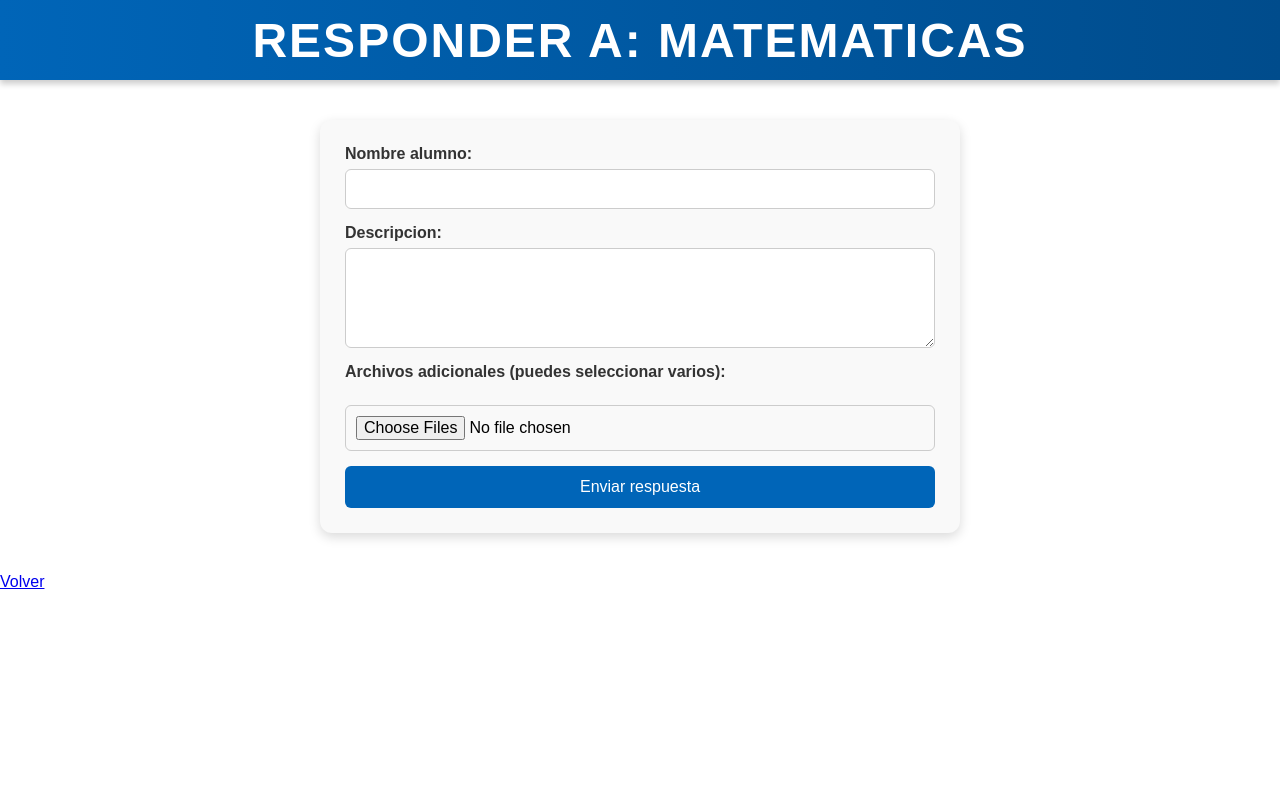
After one commit to ArnoldWiz/Mat-Web-2, a Django app: page /tarea/1/responder/ in a window 1280 px wide. The commit adds this page. Run offline with Django 5.2, Linux system fonts and the light colour scheme; data comes from the database, SQL or seed files in the repository; both versions use the stored data as it was after the commit.

Commit message:
Aplicacion de formulario, creacion de vistas de tarea, respuesta y responder, aplicar validaciones, aplicar staticos

```diff
--- a/formulario/app/admin.py
+++ b/formulario/app/admin.py
@@ -1,5 +1,7 @@
 from django.contrib import admin
-from .models import Tareas
+from .models import Respuesta, Tareas, ArchivoRespuesta
 
 # Register your models here.
 admin.site.register(Tareas)
+admin.site.register(Respuesta)
+admin.site.register(ArchivoRespuesta)
--- /dev/null
+++ b/formulario/app/forms.py
@@ -0,0 +1,11 @@
+from django import forms
+from .models import Respuesta
+
+class RespuestaForm(forms.ModelForm):
+    class Meta:
+        model = Respuesta
+        fields = ['nombre_alumno', 'descripcion']
+        widgets = {
+            'nombre_alumno': forms.TextInput(attrs={'class': 'form-control'}),
+            'descripcion': forms.Textarea(attrs={'class': 'form-control', 'rows': 4}),
+        }
--- a/formulario/app/models.py
+++ b/formulario/app/models.py
@@ -1,10 +1,31 @@
 from django.db import models
 
-# Create your models here.
-
-class Tareas (models.Model):
+class Tareas(models.Model):
     nombre = models.CharField(max_length=100)
     descripcion = models.TextField()
     fecha_de_entrega = models.DateField()
     prioridad = models.CharField(max_length=50)
     archivo = models.BooleanField(default=False)
+
+    def __str__(self):
+        return self.nombre
+
+
+class Respuesta(models.Model):
+    tarea = models.ForeignKey(Tareas, on_delete=models.CASCADE, related_name='respuestas')
+    nombre_alumno = models.CharField(max_length=100)
+    descripcion = models.TextField()
+    archivo = models.FileField(upload_to='respuestas/', null=True, blank=True)
+
+    def __str__(self):
+        return f"Respuesta de {self.nombre_alumno} para {self.tarea.nombre}"
+
+
+class ArchivoRespuesta(models.Model):
+    respuesta = models.ForeignKey(Respuesta, on_delete=models.CASCADE, related_name='archivos_adicionales')
+    archivo = models.FileField(upload_to='respuestas_archivos/')
+    nombre_original = models.CharField(max_length=255)
+    fecha_subida = models.DateTimeField(auto_now_add=True)
+
+    def __str__(self):
+        return f"Archivo {self.nombre_original} de {self.respuesta.nombre_alumno}"
--- a/formulario/app/static/app/index.css
+++ b/formulario/app/static/app/index.css
@@ -1,34 +1,134 @@
-*{
-    padding: 0%;
-    margin: 0%;
+* {
+    margin: 0;
+    padding: 0;
+    box-sizing: border-box;
     font-family: Arial, Helvetica, sans-serif;
 }
+
 header {
     width: 100%;
     height: 10vh;
-    background-color: rgb(0, 101, 184);
+    background: linear-gradient(90deg, #0065b8, #004c8c);
     color: white;
     display: flex;
     align-items: center;
     justify-content: center;
+    font-size: 2rem;
+    letter-spacing: 2px;
+    text-transform: uppercase;
+    box-shadow: 0 4px 6px rgba(0, 0, 0, 0.2);
 }
+
 table {
-    width: 80%;
-    margin: auto;
-    margin-top: 2%;
+    width: 85%;
+    margin: 3% auto;
     border-collapse: collapse;
-    text-align: center;
-    box-shadow: 0px 0px 10px rgba(0, 0, 0, 0.1);
-    border: 1px solid #000000;
-    border-radius: 10px;
+    box-shadow: 0px 4px 10px rgba(0, 0, 0, 0.1);
+    border-radius: 12px;
     overflow: hidden;
+    background-color: #ffffff;
 }
-th, td {
+
+th {
+    background-color: #0065b8;
+    color: white;
+    padding: 15px;
+    text-transform: uppercase;
+    font-size: 0.95rem;
+}
+
+td {
     padding: 15px;
     border-bottom: 1px solid #ddd;
-    background-color: #ffffff;
-    color: #333333;
+    font-size: 0.9rem;
 }
-footer{
 
+tr:hover td {
+    background-color: #f4f8fc;
 }
+
+button {
+    padding: 8px 15px;
+    background-color: #0065b8;
+    color: white;
+    border: none;
+    border-radius: 6px;
+    cursor: pointer;
+    font-size: 0.9rem;
+    transition: 0.3s;
+}
+
+button:hover {
+    background-color: #004c8c;
+    transform: translateY(-2px);
+}
+
+form {
+    width: 50%;
+    margin: 40px auto;
+    padding: 25px;
+    background-color: #f9f9f9;
+    border-radius: 12px;
+    box-shadow: 0px 4px 12px rgba(0, 0, 0, 0.15);
+}
+
+form h2 {
+    text-align: center;
+    margin-bottom: 20px;
+    color: #0065b8;
+}
+
+form label {
+    display: block;
+    margin-bottom: 6px;
+    font-weight: bold;
+    color: #333;
+}
+
+form input[type="text"],
+form textarea,
+form input[type="file"] {
+    width: 100%;
+    padding: 10px;
+    margin-bottom: 15px;
+    border: 1px solid #ccc;
+    border-radius: 6px;
+    font-size: 1rem;
+}
+
+form textarea {
+    resize: vertical;
+    min-height: 100px;
+}
+
+form button {
+    width: 100%;
+    padding: 12px;
+    font-size: 1rem;
+}
+
+@media (max-width: 768px) {
+    table {
+        width: 95%;
+    }
+
+    form {
+        width: 90%;
+    }
+
+    header {
+        font-size: 1.5rem;
+    }
+}
+
+td a {
+    color: #0065b8;
+    text-decoration: none;
+    font-weight: bold;
+    transition: 0.3s;
+}
+
+td a:hover {
+    color: #004c8c;
+    text-decoration: underline;
+}
--- a/formulario/app/templates/app/archivos.html
+++ /dev/null
@@ -1 +0,0 @@
-{{ tarea }}
--- /dev/null
+++ b/formulario/app/templates/app/responder.html
@@ -0,0 +1,19 @@
+{% load static %}
+<link rel="stylesheet" href="{% static 'app/index.css' %}" />
+
+<header>
+    <h2>Responder a: {{ tarea.nombre }}</h2>
+</header>
+
+<form method="post" enctype="multipart/form-data">
+  {% csrf_token %}
+  {{ form.as_p }}
+  <!-- Input adicional para aceptar varios archivos -->
+  <p>
+    <label for="id_archivos">Archivos adicionales (puedes seleccionar varios):</label><br>
+    <input type="file" name="archivos" id="id_archivos" multiple>
+  </p>
+  <button type="submit">Enviar respuesta</button>
+</form>
+
+<a href="{% url 'lista_tareas' %}">Volver</a>
--- a/formulario/app/urls.py
+++ b/formulario/app/urls.py
@@ -2,6 +2,7 @@ from django.urls import path
 from . import views
 
 urlpatterns = [
-    path('', views.index, name='index'),
-    path('archivos/<int:id_tarea>/', views.archivos, name='archivos'),
+    path('', views.lista_tareas, name='lista_tareas'),
+    path('tarea/<int:tarea_id>/responder/', views.responder_tarea, name='responder_tarea'),
+    path('tarea/<int:tarea_id>/respuestas/', views.ver_respuestas, name='ver_respuestas'),
 ]
--- a/formulario/app/views.py
+++ b/formulario/app/views.py
@@ -1,12 +1,50 @@
-from django.http import HttpResponseRedirect
-from django.shortcuts import render
-from .models import Tareas
+from django.shortcuts import render, get_object_or_404, redirect
+from .models import Tareas, Respuesta, ArchivoRespuesta
+from .forms import RespuestaForm
 
-# Create your views here.
+def lista_tareas(request):
+    tareas = Tareas.objects.all()
+    return render(request, 'app/index.html', {'tareas': tareas})
 
-def index(request):
-    return render(request, 'app/index.html', {'tareas': Tareas.objects.all()})
+def responder_tarea(request, tarea_id):
+    tarea = get_object_or_404(Tareas, pk=tarea_id)
+    if request.method == 'POST':
+        form = RespuestaForm(request.POST, request.FILES)
+        if form.is_valid():
+            archivos = request.FILES.getlist('archivos')
+            errores = []
+            allowed_types = ['application/pdf', 'image/jpeg', 'image/png']
+            allowed_ext = ['pdf', 'jpg', 'jpeg', 'png']
+            max_size = 10 * 1024 * 1024  # 10MB
 
-def archivos(request, id_tarea):
-    tarea = Tareas.objects.get(id=id_tarea)
-    return render(request, 'app/archivos.html', {'tarea': tarea})
+            for f in archivos:
+                ext = f.name.split('.')[-1].lower() if '.' in f.name else ''
+                if f.content_type not in allowed_types and ext not in allowed_ext:
+                    errores.append(f"El archivo '{f.name}' no es válido. Solo PDF, JPG o PNG.")
+                if f.size > max_size:
+                    errores.append(f"El archivo '{f.name}' es demasiado grande. Máximo 10MB.")
+
+            if errores:
+                for err in errores:
+                    form.add_error(None, err)
+            else:
+                respuesta = form.save(commit=False)
+                respuesta.tarea = tarea
+                respuesta.save()
+
+                for f in archivos:
+                    ArchivoRespuesta.objects.create(
+                        respuesta=respuesta,
+                        archivo=f,
+                        nombre_original=f.name
+                    )
+
+                return redirect('ver_respuestas', tarea_id=tarea.id)
+    else:
+        form = RespuestaForm()
+    return render(request, 'app/responder.html', {'form': form, 'tarea': tarea})
+
+def ver_respuestas(request, tarea_id):
+    tarea = get_object_or_404(Tareas, pk=tarea_id)
+    respuestas = tarea.respuestas.all()
+    return render(request, 'app/respuestas.html', {'tarea': tarea, 'respuestas': respuestas})
--- a/formulario/formulario/settings.py
+++ b/formulario/formulario/settings.py
@@ -121,3 +121,6 @@ STATIC_URL = 'static/'
 # https://docs.djangoproject.com/en/5.2/ref/settings/#default-auto-field
 
 DEFAULT_AUTO_FIELD = 'django.db.models.BigAutoField'
+
+MEDIA_URL = '/media/'
+MEDIA_ROOT = BASE_DIR / 'media'
--- a/formulario/formulario/urls.py
+++ b/formulario/formulario/urls.py
@@ -16,8 +16,11 @@ Including another URLconf
 """
 from django.contrib import admin
 from django.urls import include, path
+from django.conf import settings
+from django.conf.urls.static import static
+
 
 urlpatterns = [
     path('admin/', admin.site.urls),
     path('', include('app.urls')),
-]
+] + static(settings.MEDIA_URL, document_root=settings.MEDIA_ROOT)
```
Also changed, not shown: formulario/app/templates/app/index.html (+4 -12 lines), formulario/app/templates/app/respuestas.html (added, +41 -0 lines), formulario/app/migrations/0003_respuesta.py (added), formulario/app/migrations/0004_archivorespuesta.py (added), formulario/db.sqlite3, 3 other files.
